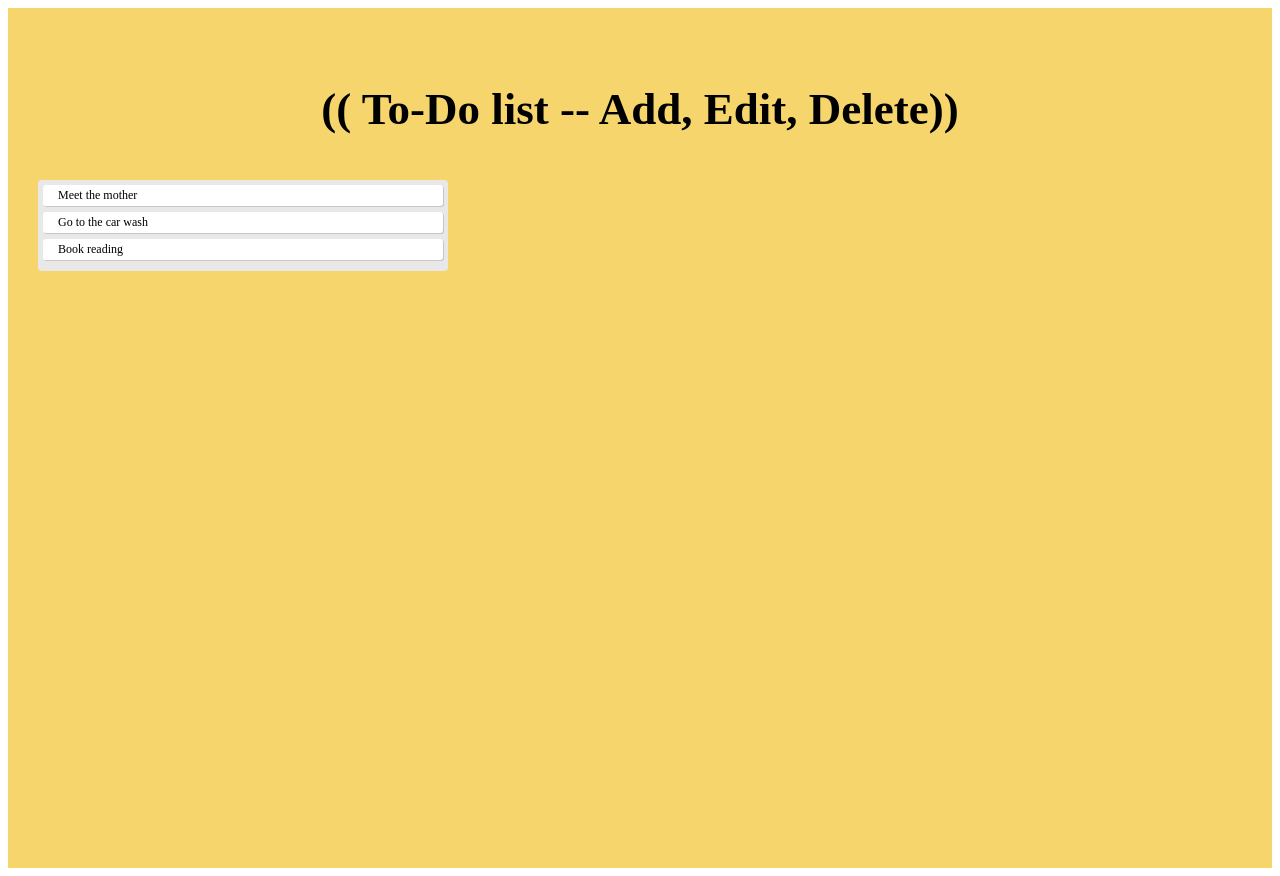
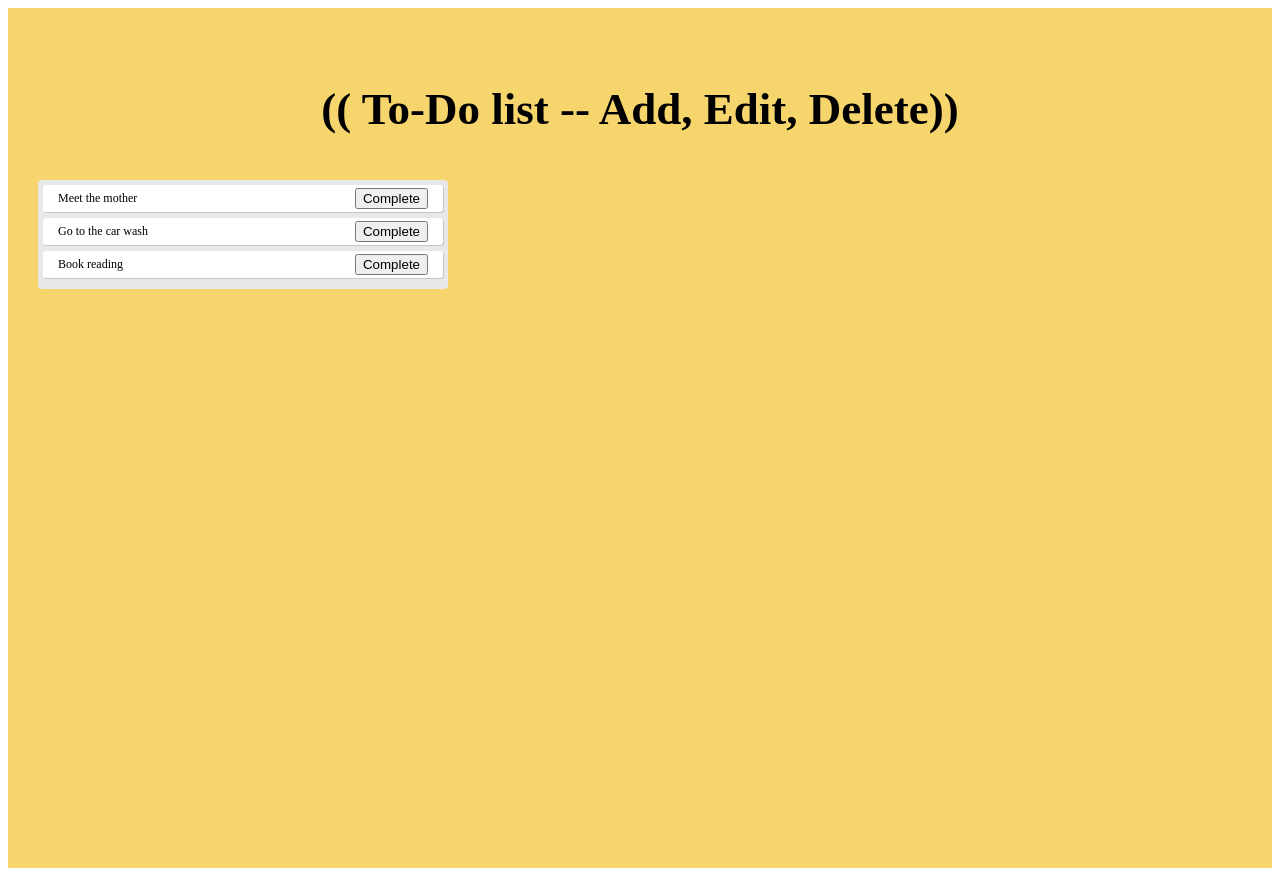
Before and after one commit to ImanPlus/Todo-List, a React (Create React App) app: page / in a window 1280 px wide. Built offline with nearby package versions, Linux system fonts and the light colour scheme.

Commit message:
Add property : Complete To-do

```diff
--- a/src/Component/TodoList.js
+++ b/src/Component/TodoList.js
@@ -1,9 +1,16 @@
 import React from "react";
 
-export default function TodoList({index, todo}) {
+export default function TodoList({index, todo, isComplete}) {
   return (
     <div className="todo">
-      {todo.text}
+      <div style={{textDecoration: todo.isComplete ? 'line-through' : ''}}>
+        {todo.text}
+      </div>
+      {console.log('isComplete: ', todo)}
+      <button onClick={() => {
+        isComplete(index)
+      }}>Complete
+      </button>
     </div>
   )
 }
```
